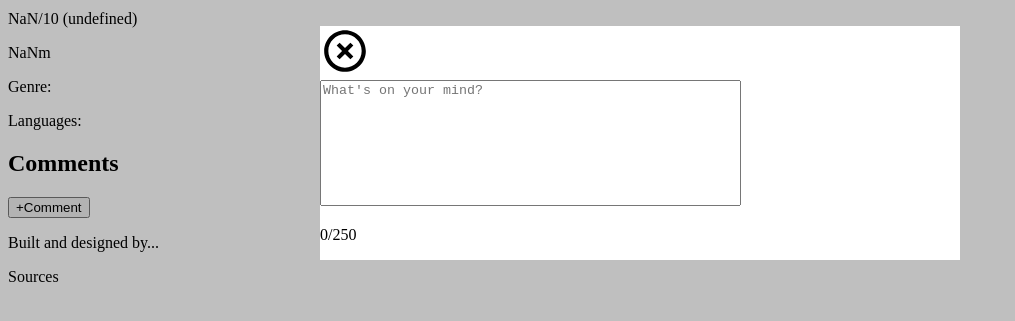
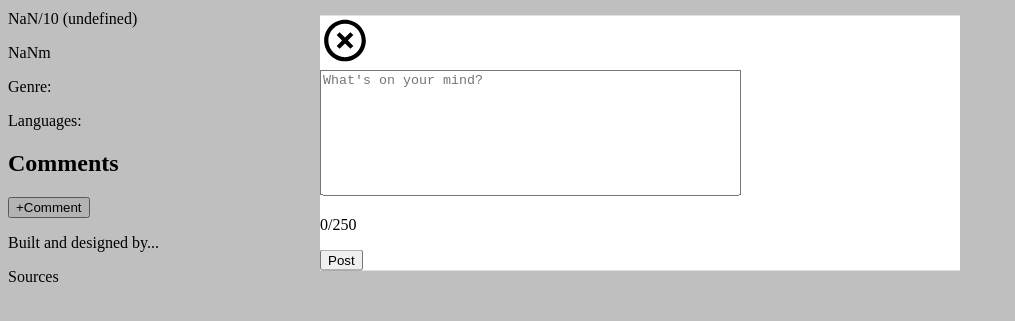
Before and after one commit to olsenjames1116/social-networking-app, a React (Create React App) app: page /1 in a window 1280 px wide. Both pictures are taken after a click on the button "+Comment". Shown: the part 257-578 px from the top of the page, without its empty margins (0-1015 px from the left). Built offline with nearby package versions, Linux system fonts and the light colour scheme; no server answers.

Commit message:
Check validity of comment input

```diff
--- a/src/components/content/moviePage/comments/popup/CommentForm.js
+++ b/src/components/content/moviePage/comments/popup/CommentForm.js
@@ -17,18 +17,58 @@ export default function CommentForm() {
     dispatch(setCharacterCount(commentLength));
   };
 
+  const resetValidity = () => {
+    const commentInput = document.querySelector('textarea#comment');
+
+    commentInput.setCustomValidity('');
+  };
+
+  const handleChange = () => {
+    countCharacters();
+    resetValidity();
+  };
+
+  const displayErrorMessage = () => {
+    console.log('invalid input');
+    const commentInput = document.querySelector('textarea#comment');
+
+    if (commentInput.validity.valueMissing) {
+      commentInput.setCustomValidity('Please say something!');
+      commentInput.reportValidity();
+    }
+  };
+
+  const validateComment = (event) => {
+    event.preventDefault();
+
+    const commentInput = document.querySelector('textarea#comment');
+    const comment = commentInput.value;
+
+    const form = document.querySelector('form');
+
+    if (form.checkValidity()) {
+      console.log(comment);
+    } else {
+      displayErrorMessage();
+    }
+  };
+
   return (
-    <form>
+    <form noValidate>
       <textarea
         id="comment"
         placeholder="What's on your mind?"
         rows="8"
         cols="50"
         maxLength="250"
+        required
         style={style}
-        onChange={() => countCharacters()}
+        onChange={() => handleChange()}
       />
       <CharacterCount />
+      <button type="submit" onClick={(event) => validateComment(event)}>
+        Post
+      </button>
     </form>
   );
 }
```
